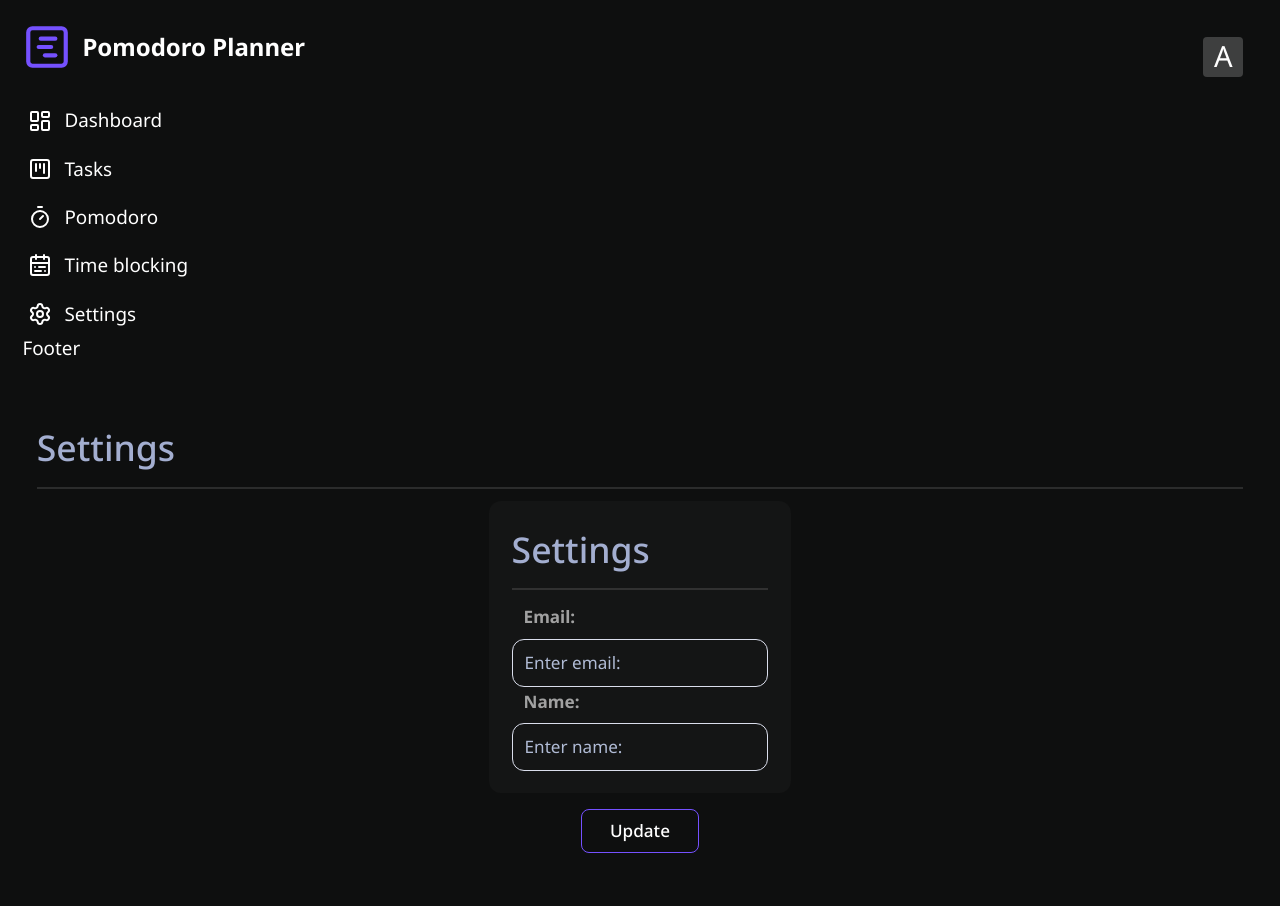
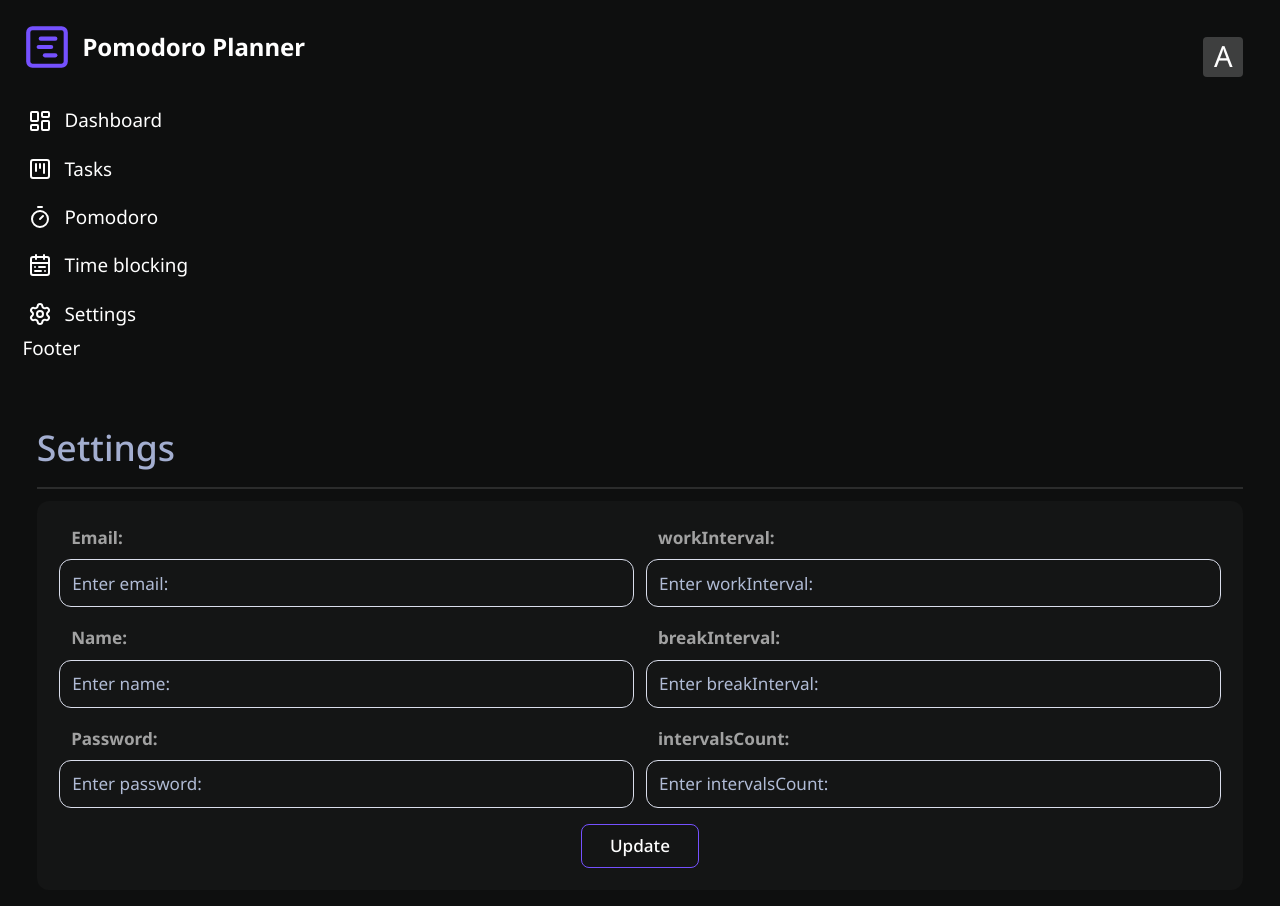
Before and after one commit to tikhonshamruk/red-planner-front-end, a Next.js app: page /i/settings in a window 1280 px wide. Shown: the top 906 px of the page. Built offline with nearby package versions, Linux system fonts and the light colour scheme; no server answers.

Commit message:
finish making of settings

```diff
--- a/src/app/i/settings/Settings.tsx
+++ b/src/app/i/settings/Settings.tsx
@@ -5,6 +5,7 @@ import { useInitialData } from "./useInitialData"
 import { Heading } from "@/components/ui/Heading/Heading"
 import InputField from "@/components/ui/field/Field"
 import { Button } from "@/components/ui/buttons/Button"
+import { useUpdateSettings } from "./useUpdateSettings"
 
 export function Settings() {
 
@@ -12,20 +13,23 @@ export function Settings() {
     mode:'onChange'
   })
 
+  const {mutate,isPending} = useUpdateSettings()
+
   useInitialData(reset)
 
   const onSubmit:SubmitHandler<UpdateUserDto> = data =>{
     console.log('Данные формы', data)
+    mutate(data)
   }
 
   return (<div>
     <form
-            className='w-1/4 m-auto text-white bg-sidebar rounded-xl p-layout'
+            className=' text-white bg-sidebar rounded-xl p-layout '
             onSubmit={handleSubmit(onSubmit)}
           >
-            <Heading title="Settings"></Heading>
-
-            <InputField
+            <div className="grid grid-cols-2 gap-3">
+               <div className="flex flex-col gap-4">
+               <InputField
               id='email'
               label='Email:'
               placeholder='Enter email:'
@@ -43,14 +47,63 @@ export function Settings() {
               })}
             />
 
-          </form>
+            <InputField
+              id='password'
+              label='Password:'
+              placeholder='Enter password:'
+              {...register('password', {
+                required: 'password is required'
+              })}
+            />
 
-           <div className='mt-4 text-center'>
-              <Button
+            </div>
+
+            <div className="flex flex-col gap-4">
+               <InputField
+              id='workInterval'
+              label='workInterval:'
+              placeholder='Enter workInterval:'
+              {...register('workInterval', {
+                required: 'workInterval is required',
+                valueAsNumber:true
+              })}
+            />
+
+            <InputField
+              id='breakInterval'
+              label='breakInterval:'
+              placeholder='Enter breakInterval:'
+              {...register('breakInterval', {
+                required: 'breakInterval is required',
+                valueAsNumber:true
+              })}
+            />
+
+            <InputField
+              id='intervalsCount'
+              label='intervalsCount:'
+              placeholder='Enter intervalsCount:'
+              {...register('intervalsCount', {
+                required: 'intervalsCount is required',
+                valueAsNumber:true
+              })}
+            />
+
+            </div>
+            </div>
+
+
+            <div className='mt-4 text-center'>
+              <Button disabled={isPending}
+              type="submit"
                 className='text-sm text-blue-400 hover:underline'
               >
                 Update
               </Button>
             </div>
+
+          </form>
+
+
   </div>)
 }
--- a/src/app/i/settings/useInitialData.ts
+++ b/src/app/i/settings/useInitialData.ts
@@ -1,19 +1,20 @@
-import { useProfile } from "@/hooks/useProfile";
-import { UpdateUserDto } from "@/types/auth.types";
-import { useEffect } from "react";
-import { UseFormReset } from "react-hook-form";
+import { useEffect } from 'react'
+import { UseFormReset } from 'react-hook-form'
 
-export function useInitialData(reset: UseFormReset<UpdateUserDto>){
-    const {data, isSuccess} = useProfile()
+import { UpdateUserDto } from '@/types/auth.types'
 
-    useEffect(()=>{
-        reset({
-            email: data?.data.user.email,
-            name: data?.data.user.name,
-            breakInternal: data?.data.user.breakInterval,
-            intervalsCount: data?.data.user.intervalsCount,
-            workInternal: data?.data.user.workInternal
-        })
-    },[isSuccess])
+import { useProfile } from '@/hooks/useProfile'
 
+export function useInitialData(reset: UseFormReset<UpdateUserDto>) {
+	const { data, isSuccess } = useProfile()
+
+	useEffect(() => {
+		reset({
+			email: data?.data.user.email,
+			name: data?.data.user.name,
+			workInterval: data?.data.user.workInterval,
+			breakInterval: data?.data.user.breakInterval,
+			intervalsCount: data?.data.user.intervalsCount
+		})
+	}, [isSuccess])
 }
--- /dev/null
+++ b/src/app/i/settings/useUpdateSettings.ts
@@ -0,0 +1,18 @@
+import { userService } from "@/services/user.service";
+import { UpdateUserDto } from "@/types/auth.types";
+import { useMutation, useQueryClient } from "@tanstack/react-query";
+
+export function useUpdateSettings(){
+
+    const queryClient = useQueryClient()
+
+    const {mutate, isPending} = useMutation({
+        mutationKey: ['update profile'],
+        mutationFn: (data: UpdateUserDto) => userService.update(data),
+        onSuccess(){
+            queryClient.invalidateQueries({queryKey: ['profile']})
+        }
+    })
+
+    return {mutate,isPending}
+}
--- a/src/components/ui/field/Field.tsx
+++ b/src/components/ui/field/Field.tsx
@@ -15,7 +15,7 @@ interface InputFieldProps {
 
 export const InputField = forwardRef<HTMLInputElement, InputFieldProps>(
     (
-        { label, id, extra, type, placeholder, variant, state, disabled, error,...rest },
+        { label, id, extra, type, placeholder, variant, state, disabled, error, ...rest },
     ref
 ) => {
     return (
@@ -43,6 +43,7 @@ export const InputField = forwardRef<HTMLInputElement, InputFieldProps>(
             ? "border-green-500 text-green-500 placeholder:text-green-500 dark:!border-green-400 dark:!text-green-400 dark:placeholder:!text-green-400"
             : "border-gray-200 dark:!border-white/10 dark:text-white"
         }`}
+
         {...rest}
       />
        {error && <p className="mt-1 text-sm text-red-600">{error}</p>} {/* Отображение ошибки */}
--- a/src/types/auth.types.ts
+++ b/src/types/auth.types.ts
@@ -9,7 +9,7 @@ export interface AuthResponse{
     updateAt: Date,
     email: string,
     name?: string,
-    workInternal?: number,
+    workInterval?: number,
     breakInterval?: number,
     intervalsCount?: number
 }
@@ -38,8 +38,8 @@ export interface UpdateUserDto{
     email?: string,
     name?: string,
     password?: string,
-    workInternal?: number,
-    breakInternal?: number,
+    workInterval?: number,
+    breakInterval?: number,
     intervalsCount?: number
 }
 
```
